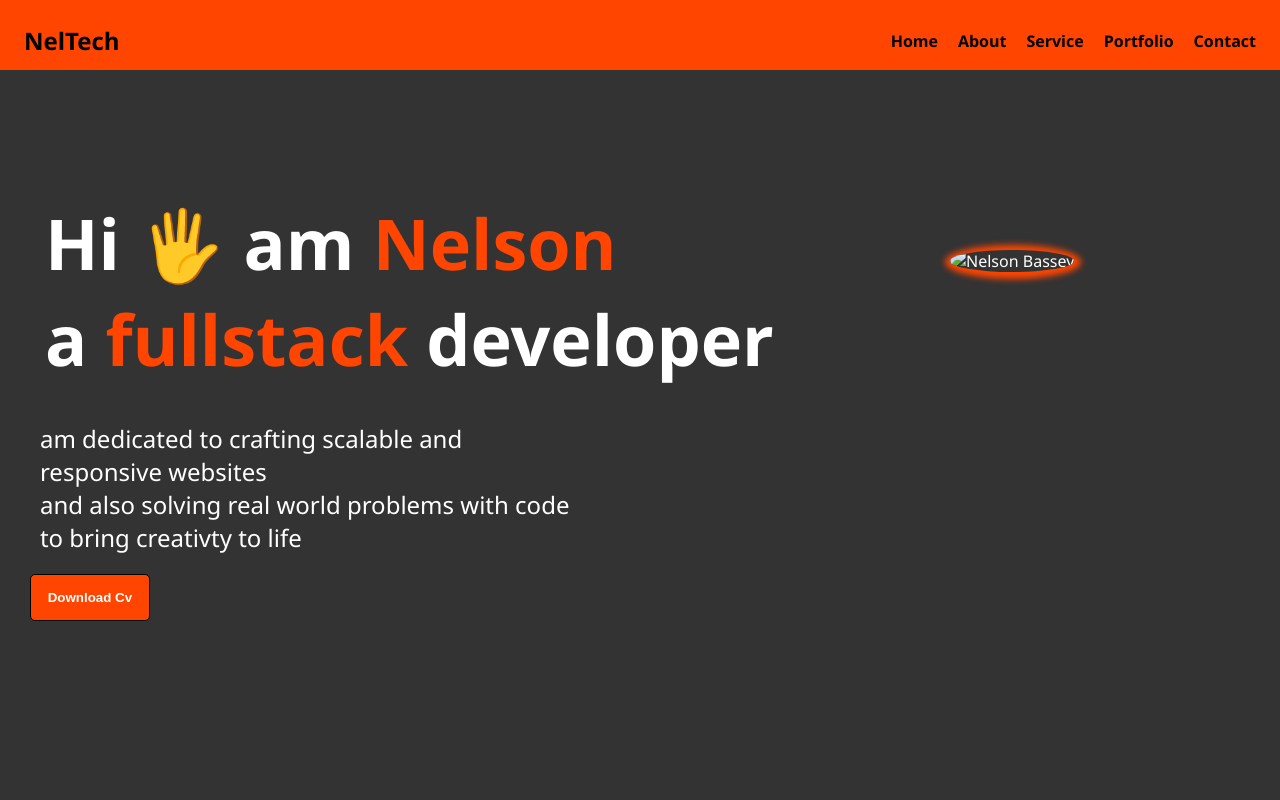
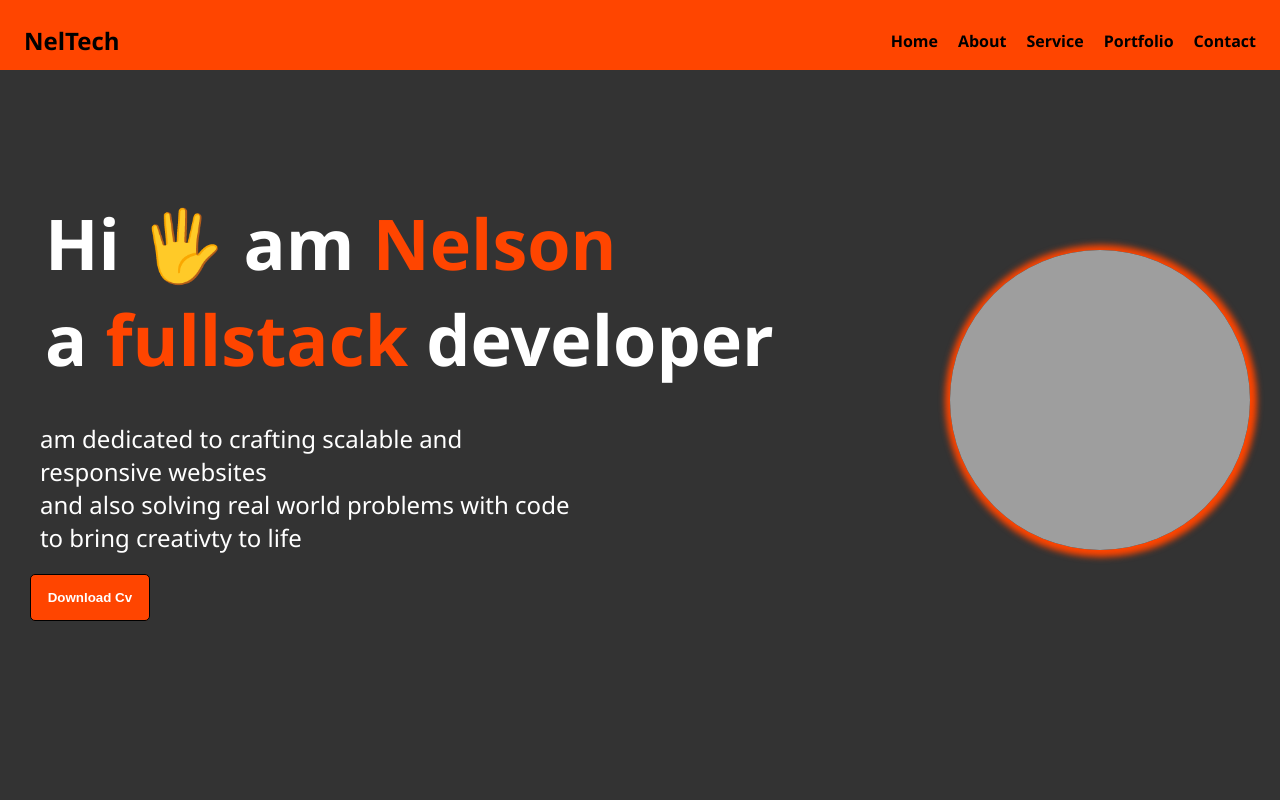
Before and after one commit to Nelson-bassey/my-portfolio, a plain HTML site: page index.html in a window 1280 px wide. Shown: the top 800 px of the page. Drawn offline with Linux system fonts and the light colour scheme; the site is published under a folder, as on GitHub Pages, so addresses that start at the root find nothing.

Commit message:
i had to add the images in a folder

```diff
--- a/index.html
+++ b/index.html
@@ -39,7 +39,7 @@
     </div>
     <!-- the image div  -->
     <div id="images">
-      <img src="/My ChatGPT image.png" alt="Nelson Bassey">
+      <img src="images/My ChatGPT image.png" alt="Nelson Bassey">
     </div>
   </section>
   <!-- this section is for the about me section that holds the information about me  -->
```
Also changed, not shown: 2 other files.
